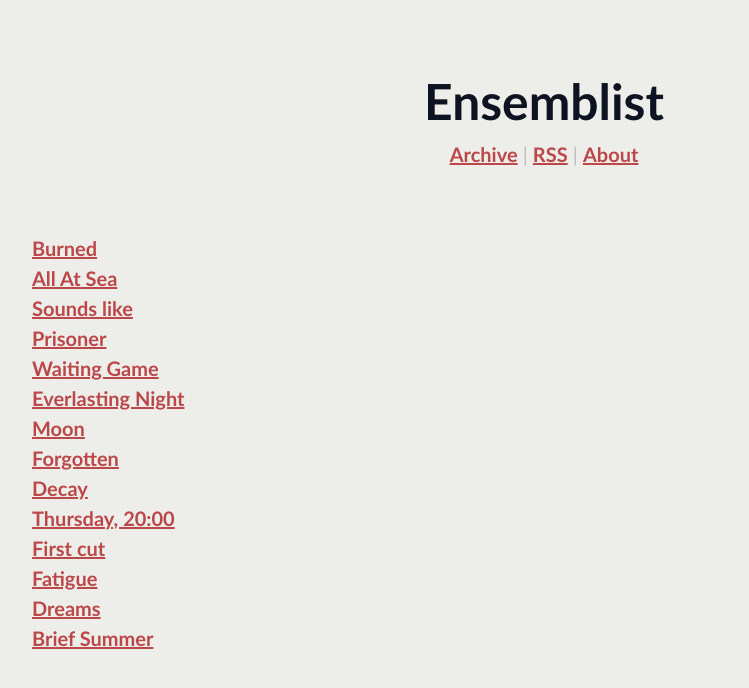
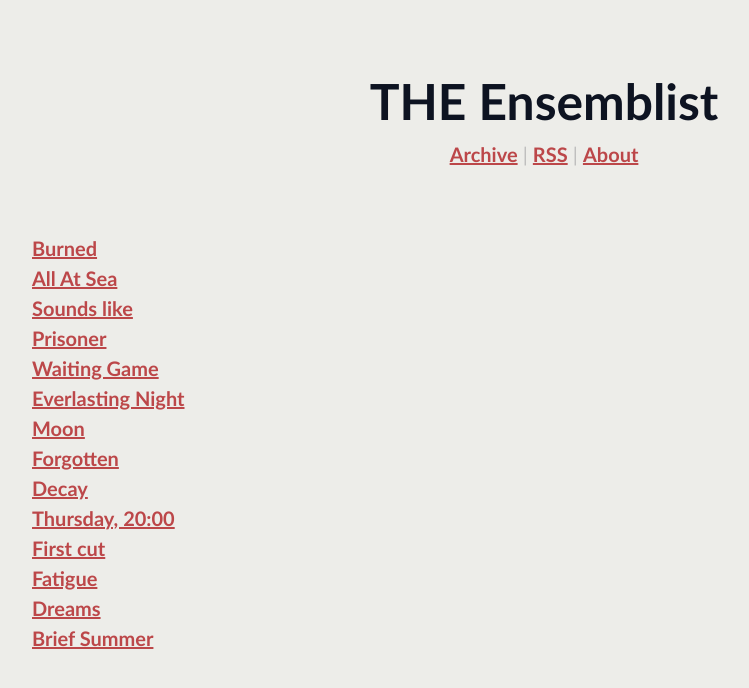
Before and after one commit to ensemblist/website, a Jekyll site: the page built from index.md, in a window 1280 px wide. Shown: the top 688 px of the page, without its empty margins (96-845 px from the left). Built offline with Jekyll 4.4.1, drawn with Linux system fonts in a browser that asks for light colours; some web fonts are replaced.

Commit message:
Update archive.html

```diff
--- a/_layouts/archive.html
+++ b/_layouts/archive.html
@@ -1,6 +1,8 @@
 {% include header.html %}
         <article>
-            <h1>{{ page.title }}</h1>
+            <h1>
+                <span class="the">THE</span>
+                {{ page.title }}</h1>
             <p class="permalink">
                 <a href="/">Archive</a> |
                 <a href="/feed">RSS</a> |
```
